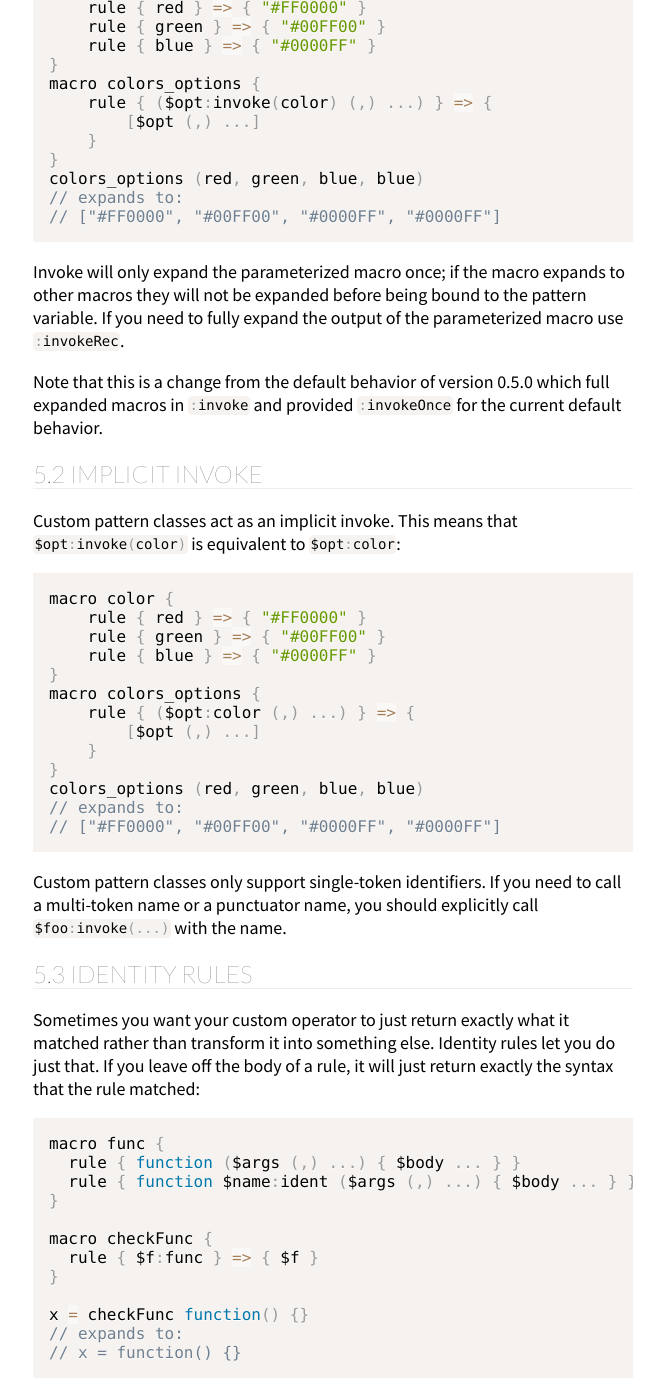
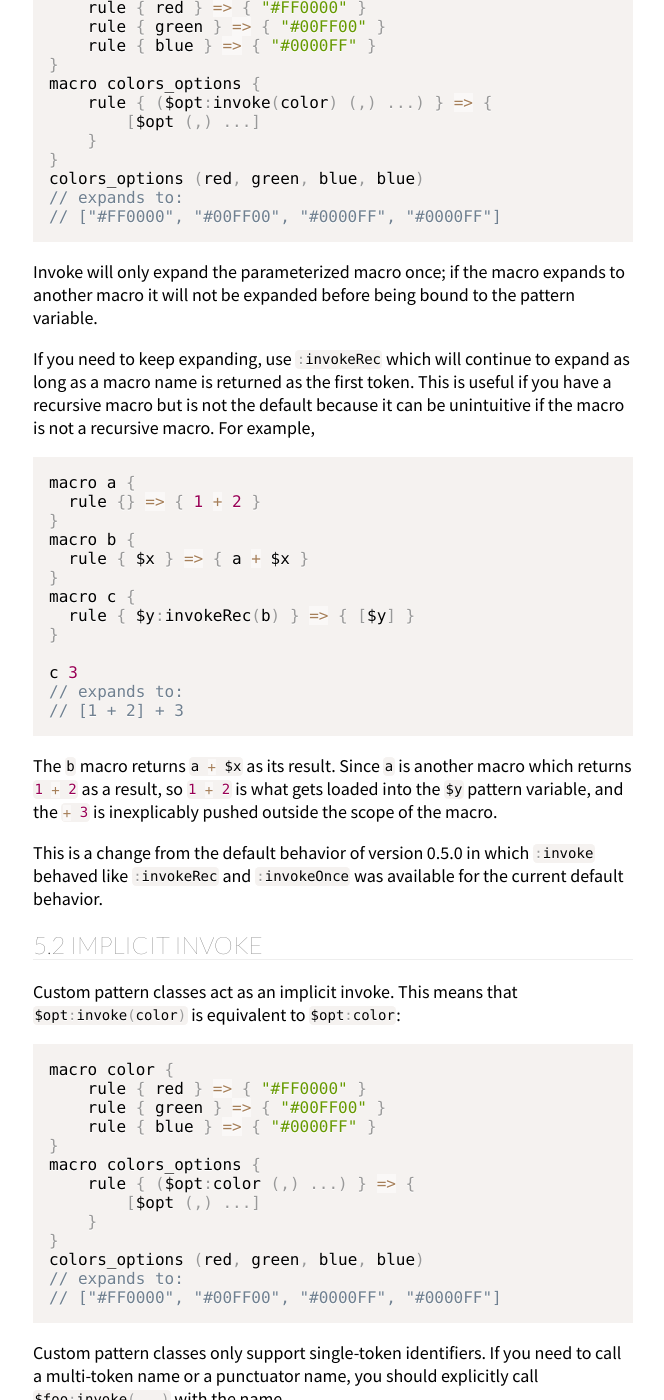
Before and after one commit to sweet-js/sweet-core, a Jekyll site: the page doc/main/sweet.html, which Jekyll copies as it is, in a window 1280 px wide and 1400 px high, scrolled down 10953 px. Shown: the whole window, without its empty margins (307-971 px from the left). Built offline with Jekyll 4.4.1, drawn with Linux system fonts in a browser that asks for light colours.

Commit message:
clarifying invokeRec #307

```diff
--- a/doc/main/sweet.html
+++ b/doc/main/sweet.html
@@ -479,8 +479,23 @@ macro colors_options {
 colors_options (red, green, blue, blue)
 // expands to:
 // [&quot;#FF0000&quot;, &quot;#00FF00&quot;, &quot;#0000FF&quot;, &quot;#0000FF&quot;]</code></pre>
-<p>Invoke will only expand the parameterized macro once; if the macro expands to other macros they will not be expanded before being bound to the pattern variable. If you need to fully expand the output of the parameterized macro use <code>:invokeRec</code>.</p>
-<p>Note that this is a change from the default behavior of version 0.5.0 which full expanded macros in <code>:invoke</code> and provided <code>:invokeOnce</code> for the current default behavior.</p>
+<p>Invoke will only expand the parameterized macro once; if the macro expands to another macro it will not be expanded before being bound to the pattern variable.</p>
+<p>If you need to keep expanding, use <code>:invokeRec</code> which will continue to expand as long as a macro name is returned as the first token. This is useful if you have a recursive macro but is not the default because it can be unintuitive if the macro is not a recursive macro. For example,</p>
+<pre class="js"><code>macro a {
+  rule {} =&gt; { 1 + 2 }
+}
+macro b {
+  rule { $x } =&gt; { a + $x }
+}
+macro c {
+  rule { $y:invokeRec(b) } =&gt; { [$y] }
+}
+
+c 3
+// expands to:
+// [1 + 2] + 3</code></pre>
+<p>The <code>b</code> macro returns <code>a + $x</code> as its result. Since <code>a</code> is another macro which returns <code>1 + 2</code> as a result, so <code>1 + 2</code> is what gets loaded into the <code>$y</code> pattern variable, and the <code>+ 3</code> is inexplicably pushed outside the scope of the macro.</p>
+<p>This is a change from the default behavior of version 0.5.0 in which <code>:invoke</code> behaved like <code>:invokeRec</code> and <code>:invokeOnce</code> was available for the current default behavior.</p>
 <h2 id="implicit-invoke"><span class="header-section-number">5.2</span> Implicit Invoke</h2>
 <p>Custom pattern classes act as an implicit invoke. This means that <code>$opt:invoke(color)</code> is equivalent to <code>$opt:color</code>:</p>
 <pre class="js"><code>macro color {
```
Also changed, not shown: doc/main/sweet.md (+22 -2 lines).
